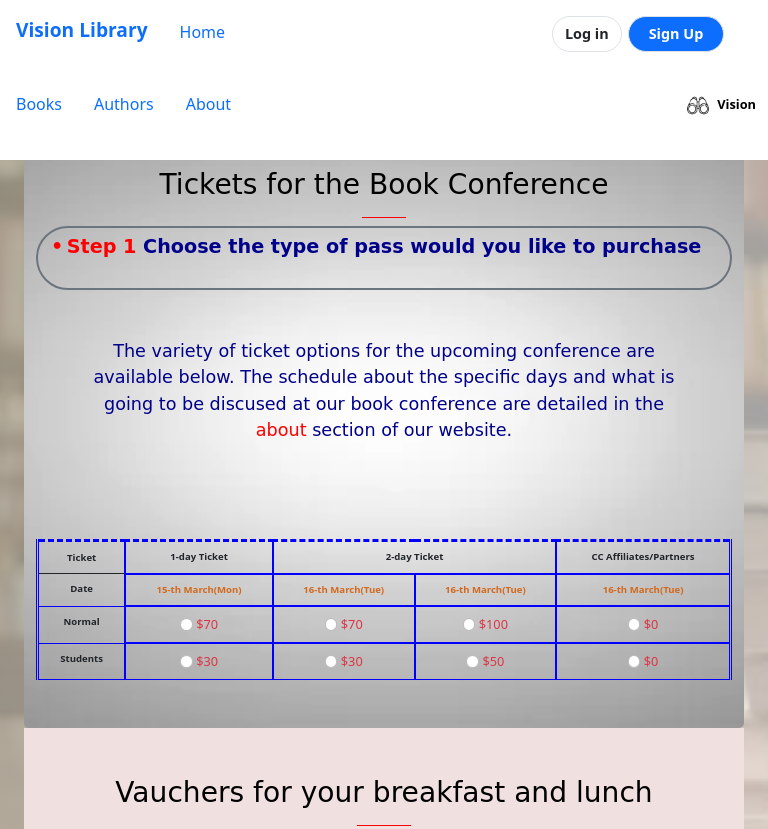
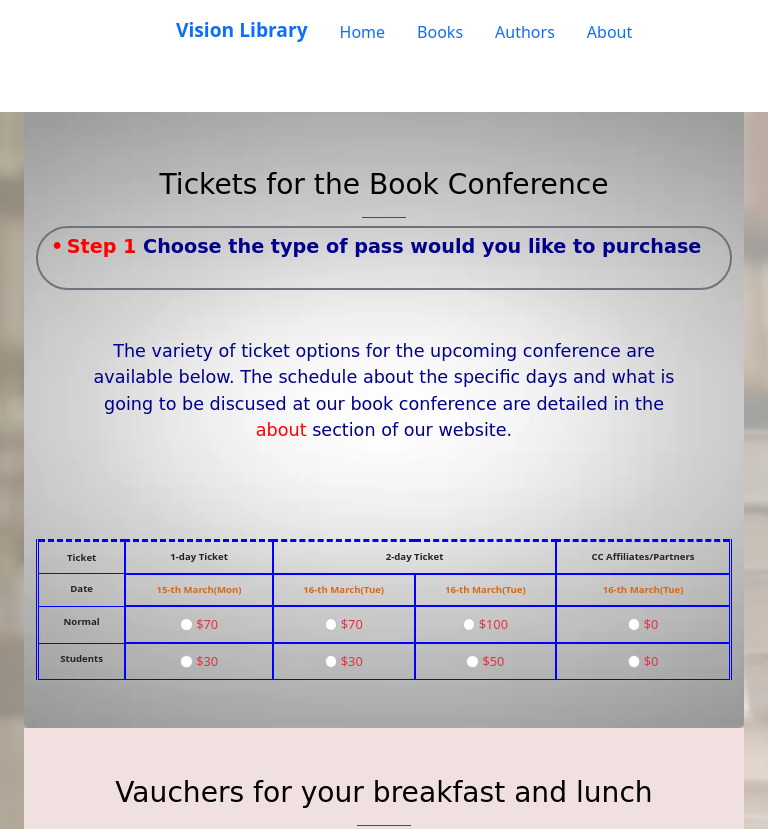
Before and after one commit to GorgiMitev/LibraryPage-Capstone, a website: page events/index.html in a window 768 px wide. Shown: the top 829 px of the page. Drawn offline with nearby package versions, Linux system fonts and the light colour scheme; a web font is replaced by a local one.

Commit message:
added the tablet  media query for the page

```diff
--- a/events/style.css
+++ b/events/style.css
@@ -328,3 +328,30 @@ main::before {
   }
 
 }
+
+/* Tablet-mode media query */
+
+@media only screen and (min-device-width: 768px) and (max-device-width: 1024px) {
+  .nav-top {
+    display: flex;
+    flex-direction: column;
+    height: 7rem;
+  }
+
+  .nav-left {
+    width: 100%;
+    margin-bottom: 0;
+    padding-left: 10rem;
+  }
+
+  .nav-right {
+    width: 100%;
+    margin-top: 0;
+    padding-right: 14rem;
+  }
+
+  .follow-p {
+    color: white;
+    font-size: 1.2rem;
+  }
+}
```
